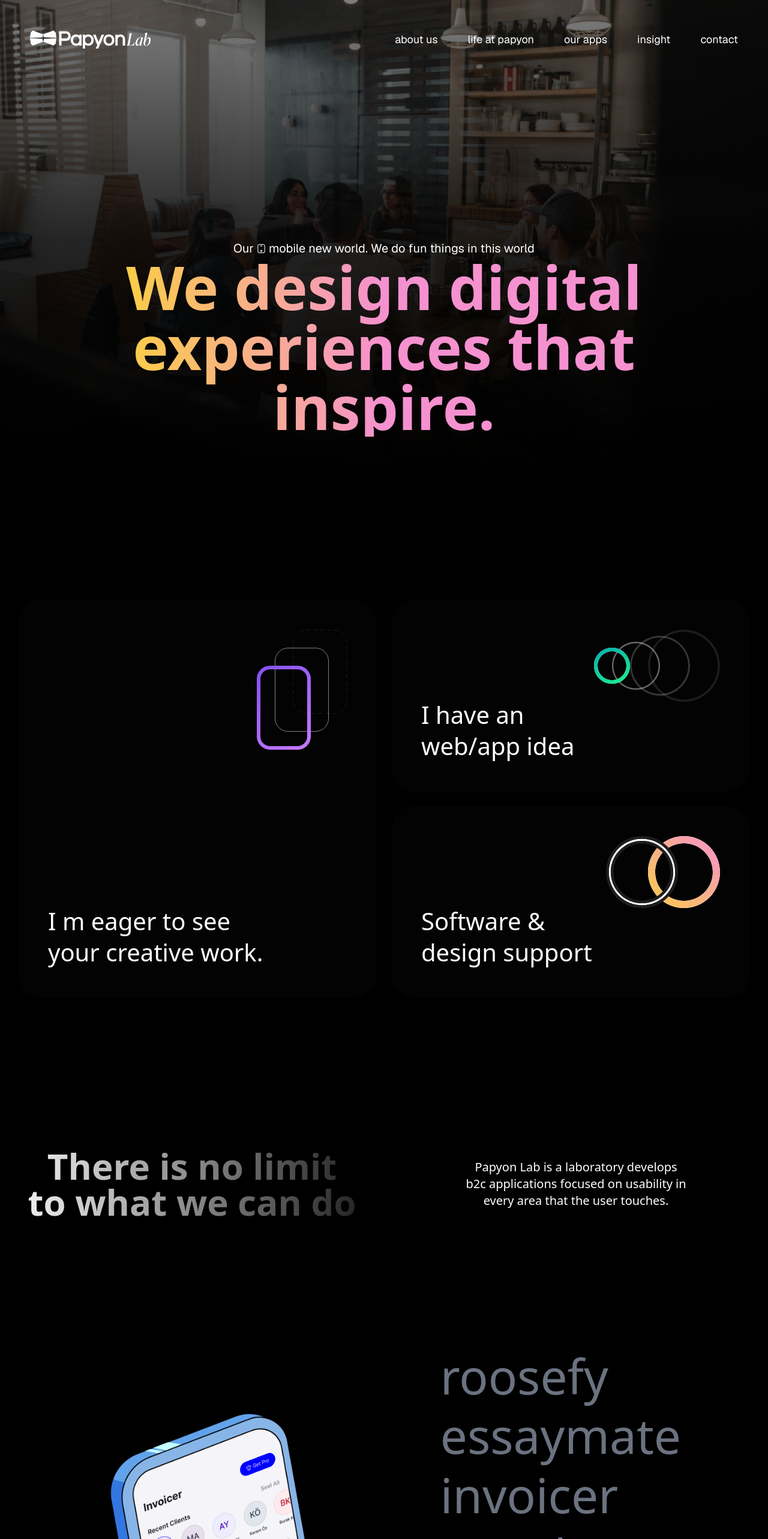
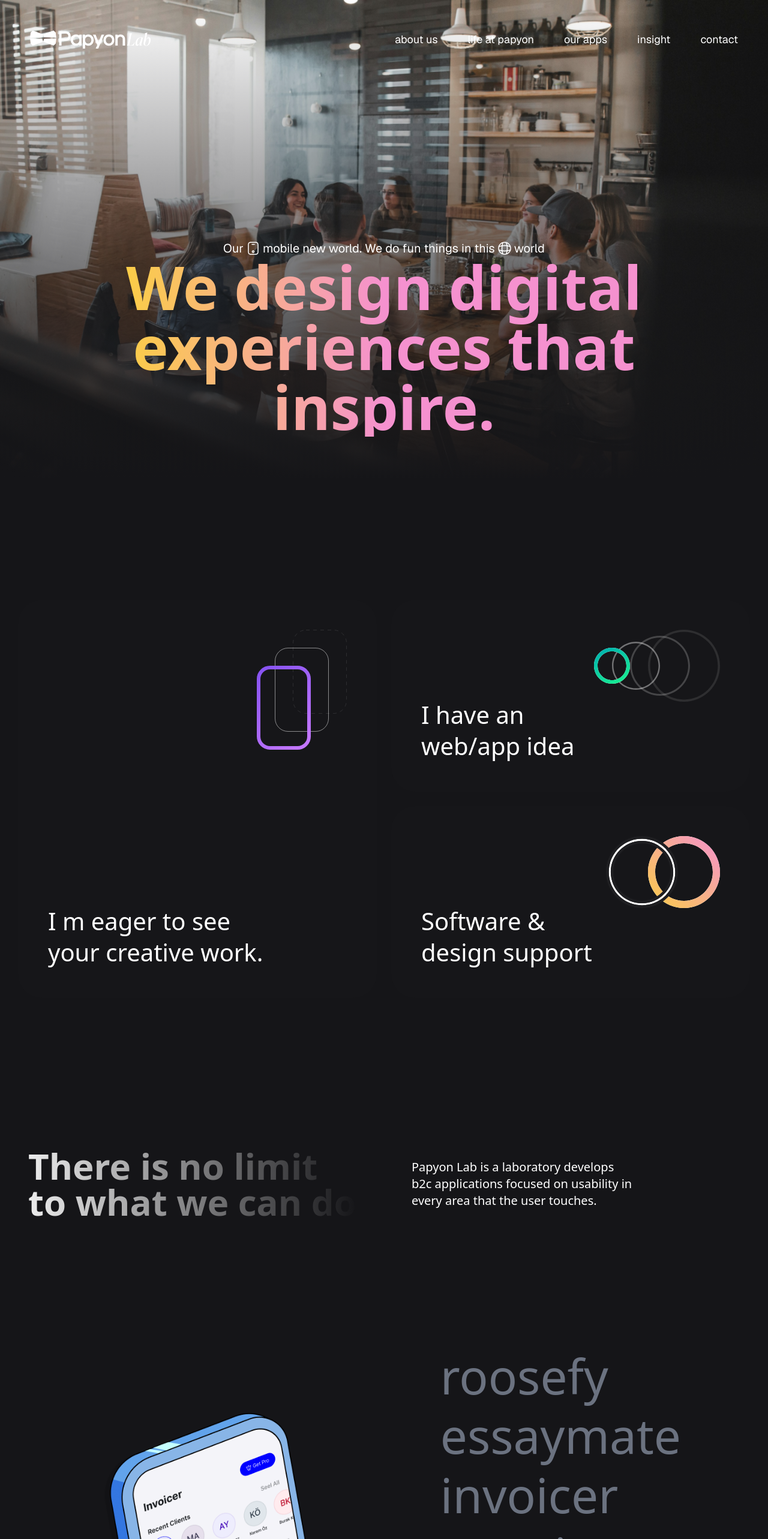
Before and after one commit to muslumdogan01/Papyonlabb, a Next.js app in the folder papyonlab/: page / in a window 1280 px wide. Shown: the top 2566 px of the page at 60% size. Built offline with nearby package versions, Linux system fonts and the light colour scheme.

Commit message:
some bugfix

```diff
--- a/papyonlab/src/app/globals.css
+++ b/papyonlab/src/app/globals.css
@@ -1,7 +1,6 @@
 @tailwind base;
 @tailwind components;
 @tailwind utilities;
-
 
 @font-face {
   font-family: "Geist";
@@ -24,9 +23,9 @@
   font-style: italic;
 }
 
-
-  html, body {
-
-background-color: black ;
-
+html,
+body {
+  width: 100%;
+  height: 100%;
+  background-color:#151518;
 }
--- a/papyonlab/src/components/content/loveUsers.tsx
+++ b/papyonlab/src/components/content/loveUsers.tsx
@@ -49,7 +49,7 @@ const LovedByUsers = () => {
           Our apps are loved globally, allowing us to make an impact. We started
           as a startup, but aim to grow beyond limits.
         </h5>
-        <div className="mt-6 flex justify-center items-center bg-[#1E1E21] text-white rounded-lg p-6 space-x-8">
+        <div className="mt-6 flex justify-center items-center relative z-30 bg-[#1E1E21] text-white rounded-lg p-6 space-x-8">
           <div className="text-center">
             <p className="text-3xl font-bold">15</p>
             <p className="text-sm">Apps</p>
--- a/papyonlab/src/components/hero/heroBg.tsx
+++ b/papyonlab/src/components/hero/heroBg.tsx
@@ -5,34 +5,32 @@ const HeroBg = () => {
   return (
     <div className="relative w-full h-full ">
       <div
-      className="absolute top-0  h-full w-full bg-cover bg-center "
+        className="absolute top-0 h-full w-full bg-cover bg-center inset-0 bg-[#151518]"
         style={{
-        backgroundImage: "url('/hero.png')",
+          backgroundImage: "linear-gradient(to bottom, transparent, #151518), url('/hero.png')",
+          backgroundColor: "#151518"
         }}
       >
-      <div className="absolute inset-0 bg-black bg-opacity-50"></div>
-      <div className="absolute inset-0 bg-gradient-to-b from-transparent via-black/70 to-black"></div>
+
+
         <div className="  text-center absolute top-1/2 left-1/2 transform -translate-x-1/2 -translate-y-0 px-4 flex flex-col items-center w-full">
-        <div className="space-x-1 justify-center items-center  font-geist md:flex hidden relative">
-          <span className="text-[20px] leading-[28px] font-normal text-white">Our</span>
-          <span className="w-[17px] ">
-            {" "}
-            <Image
-              src="/icons/hero1.svg"
-              alt="Icon"
-              width={17}
-              height={21}
-            />
-          </span>{" "}
-          <span className="text-[20px] leading-[28px] font-normal text-white">
-            mobile new world. We do fun things in this world
+          <div className="space-x-1 justify-center items-center text-[20px] leading-[28px] font-normal text-white font-geist md:flex hidden relative">
+            <span> Our</span>
+            <span>
+              <Image src="/icons/hero1.svg" alt="Icon" width={24} height={24}/>
             </span>
+            <span>mobile new world. We do fun things in this</span>
+            <span>
+              <Image src="/icons/world.svg" alt="Icon" width={24} height={24} />
+            </span>
+            <span>world</span>
           </div>
           <h1 className="overflow-hidden text-4xl leading-[36px] lg:text-[100px] md:text-7xl md:leading-[80px] lg:leading-[100px] font-semibold text-center bg-gradient-to-r from-[#FBCD47] via-[#F591CF] to-[#F591CF] bg-clip-text text-transparent">
             We design digital <br /> experiences that <br /> inspire.
           </h1>
         </div>
       </div>
+
     </div>
   );
 };
--- a/papyonlab/src/components/hero/introText.tsx
+++ b/papyonlab/src/components/hero/introText.tsx
@@ -3,17 +3,17 @@ import React from "react";
 const IntroText = () => {
   return (
     <div className="container mx-auto">
-<div className="w-full flex md:flex-row flex-col justify-around items-center mt-[100px] md:mt-[250px]">
-      <div className="w-full text-center bg-gradient-to-r from-white to-[#151518] bg-clip-text text-transparent font-semibold text-4xl leading-[39px] md:text-[60px] md:leading-[60px]">
-        <span>There</span> is no limit <br />
-        <span>to</span> what we can do
+      <div className="w-full flex md:flex-row flex-col justify-center items-center space-x-[92px] mt-[100px] md:mt-[250px]">
+        <div className="w-full flex justify-end items-center bg-gradient-to-r from-white to-[#151518] bg-clip-text text-transparent font-semibold text-4xl leading-[39px] md:text-[60px] md:leading-[60px]">
+          There is no limit <br />
+          to what we can do
         </div>
 
-      <div className="w-full text-center">
+        <div className="w-full flex justify-start items-center ">
           <p className="text-xl leading-7 font-normal text-white mt-5 md:mt-0">
             {" "}
-          Papyon Lab is a laboratory develops <br /> b2c applications focused on
-          usability in <br /> every area that the user touches.
+            Papyon Lab is a laboratory develops <br /> b2c applications focused
+            on usability in <br /> every area that the user touches.
           </p>
         </div>
       </div>
```
Also changed, not shown: papyonlab/public/icons/menuLogo.svg, papyonlab/public/icons/world.svg (added). Lines whose indentation alone changed are shown as unchanged.
